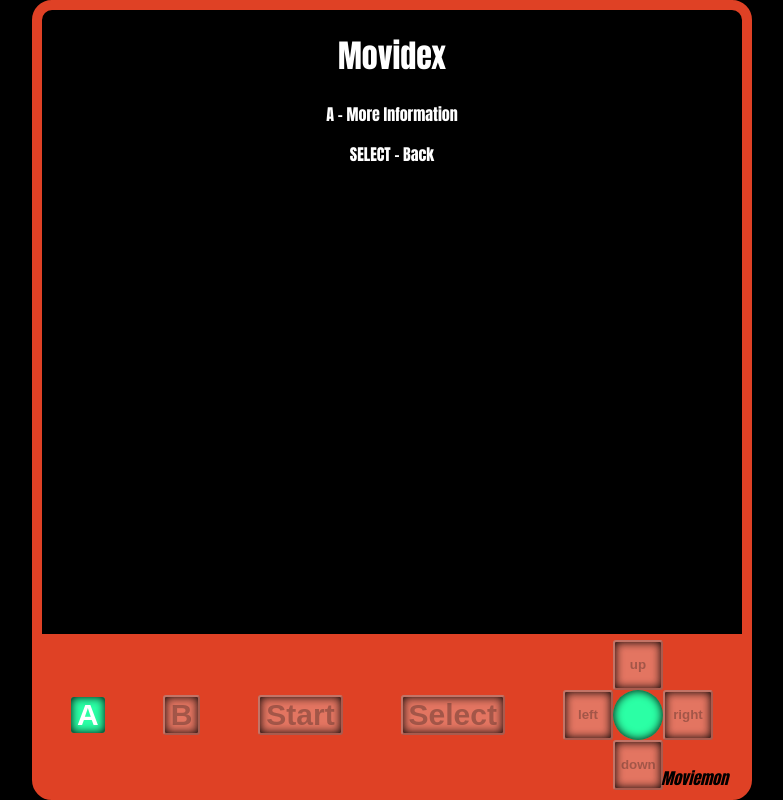
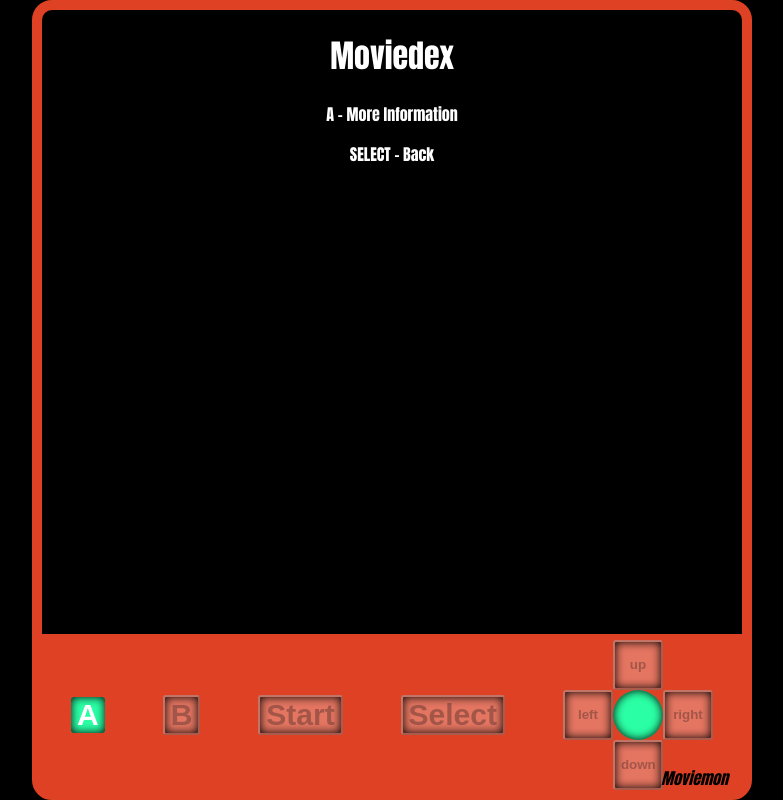
Before and after one commit to ppichier/moviemon_game, a Django app: template rush00/moviedex/templates/moviedex/moviedex.html in a window 1280 px wide. Shown: the whole page, without its empty margins (248-1031 px from the left). Run offline with Django 3.2, Linux system fonts and the light colour scheme; the template is opened without the code that fills it, so the values that code supplies are empty.

Commit message:
[ADD] README.md

```diff
--- a/rush00/moviedex/templates/moviedex/moviedex.html
+++ b/rush00/moviedex/templates/moviedex/moviedex.html
@@ -1,7 +1,7 @@
 {% extends "base.html" %} {% block content %}
 <div class="page-container">
   <div class="app-container">
-    <h1>Movidex</h1>
+    <h1>Moviedex</h1>
     <div id="moviedex--start-menu">
       <p>A - More Information</p>
       <p>SELECT - Back</p>
```
Also changed, not shown: README.md (added), images/view1.png (added), images/view2.png (added), images/view3.png (added), images/view4.png (added), 1 other file.
